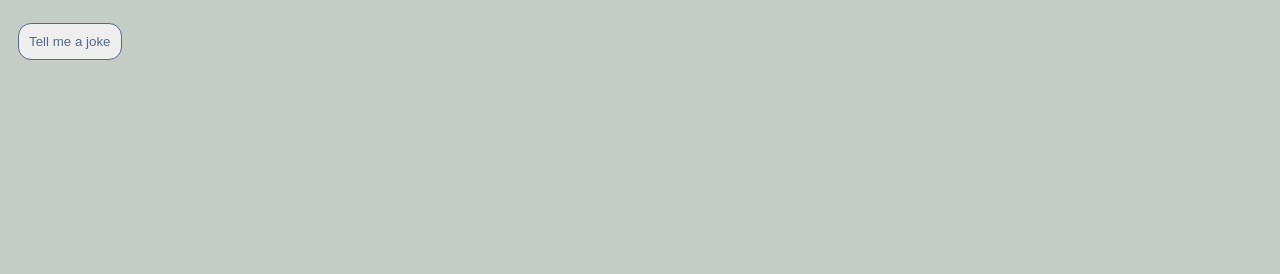
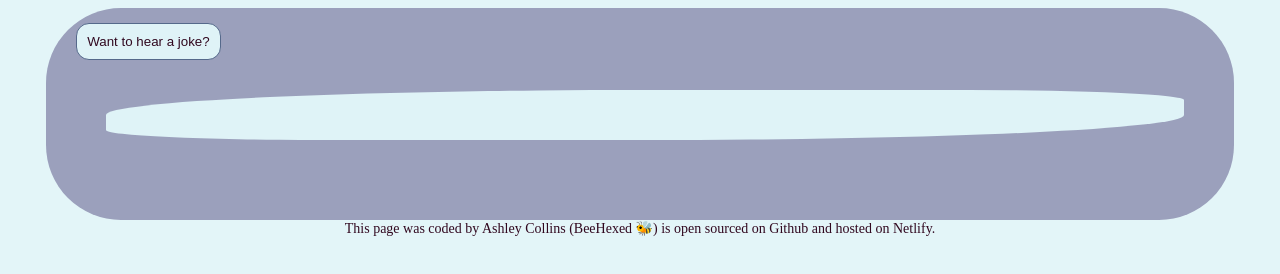
Before and after one commit to BeeHexed/jokeGenerator, a website built with Parcel: page index.html in a window 1280 px wide. Built offline with nearby package versions, Linux system fonts and the light colour scheme.

Commit message:
CSS and html mostly

```diff
--- a/index.html
+++ b/index.html
@@ -1,7 +1,6 @@
 <!DOCTYPE html>
 <html>
   <head>
-
     <title>Joke Generator 🎭</title>
     <meta charset="UTF-8" />
 
@@ -10,8 +9,14 @@
   </head>
 
   <body>
-    <button id="button">Tell me a joke</button>
-    <div id="joke"><div>
+    <div class="box">
+      <button class="button" id="button">Want to hear a joke?</button>
+      <div class="answer" id="joke"></div>
+    </div>
     <script src="src/index.js"></script>
   </body>
+  <footer>
+    This page was coded by Ashley Collins (BeeHexed 🐝) is open sourced on
+    Github and hosted on Netlify.
+  </footer>
 </html>
--- a/src/index.js
+++ b/src/index.js
@@ -5,7 +5,7 @@ document.addEventListener("DOMContentLoaded", function () {
 function sayJoke() {
   let apiKey = "36b4fe238810fo977tebf4ca2bcf46b6";
   let prompt = "Tell me a joke";
-  let context = "Please provide jokes about kittens and/or bees and/or Minecraft.";
+  let context = "Please provide jokes about kittens and/or bees and/or Minecraft and/or being a web developer.";
 
   let apiUrl = `https://api.shecodes.io/ai/v1/generate?prompt=${encodeURIComponent(prompt)}&context=${encodeURIComponent(context)}&key=${apiKey}`;
 
--- a/src/styles.css
+++ b/src/styles.css
@@ -1,18 +1,40 @@
 body {
-    background-color: rgba(180, 187, 180, .75);
+    background-color: rgba(200, 236, 242, .5);
+}
+button {
+    margin: 0 auto;
 }
 
-button {
-    margin: 15px 10px;
+.button {
+margin: 0 auto;
     border-radius: 13px;
-    border: solid .75px rgb(85, 105, 139);
+    border: solid 1px rgb(85, 105, 139);
     padding: 10px;
-    color: rgb(85, 105, 139);
+    color: rgb(49, 8, 31);
+    background-color: #DFF3F7;
 }
 
-.question {
+.answer {
     text-align: center;
+    color: rgb(49, 8, 31);
+    background-color: #DFF3F7;
+    padding: 25px;
+    margin: 30px;
+    border-radius: 50% 20% 50% 20%;
 }
-.jokeText {
-    color: #bd5ead;
+
+.box {
+    width: 90%;
+    height: 90%;
+    padding: 15px 20px 50px 30px;
+    border-radius:75px;
+    background-color: #9BA0BC;
+    color: rgb(49, 8, 31);
+    margin: 0 auto;
 }
+
+footer {
+    font-size: 14px;
+    text-align: center;
+    color: rgb(49, 8, 31);
+}
```
